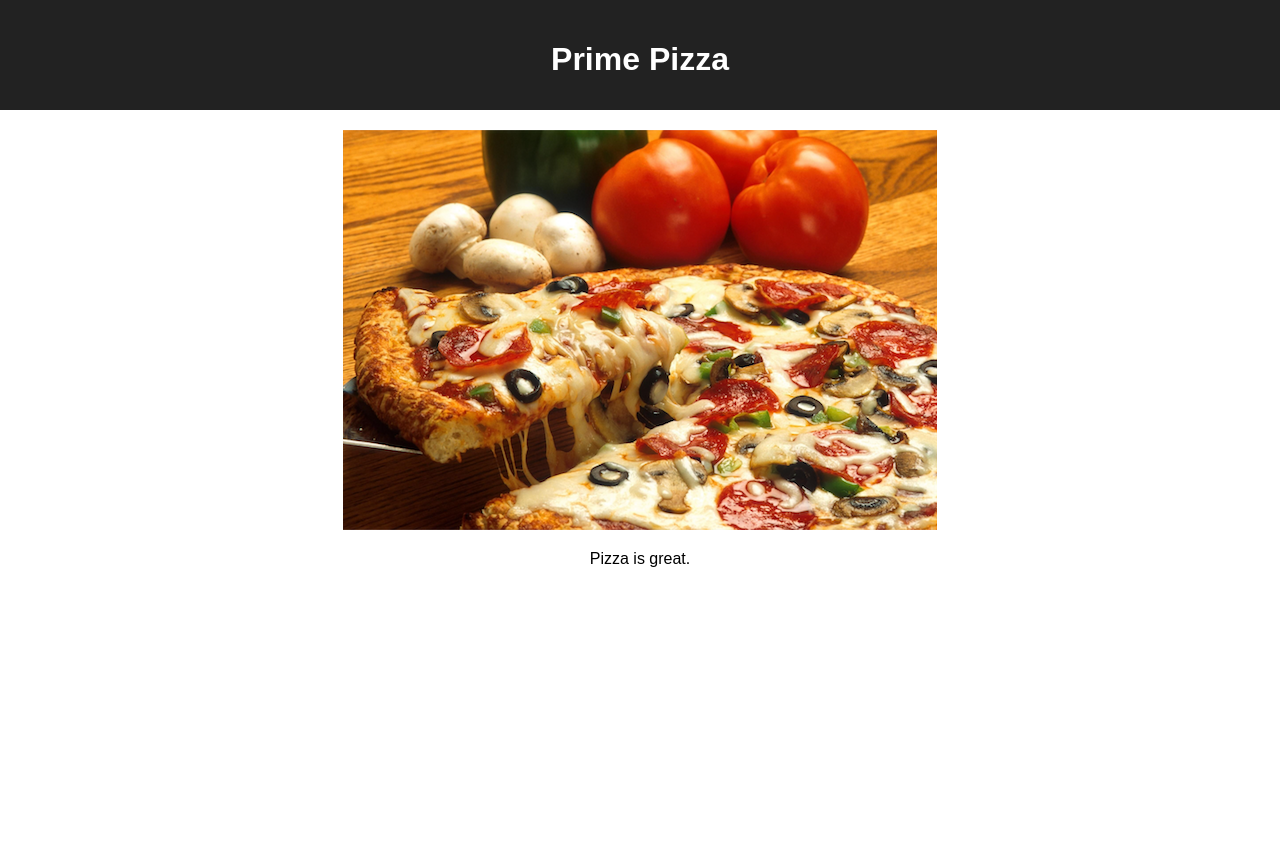
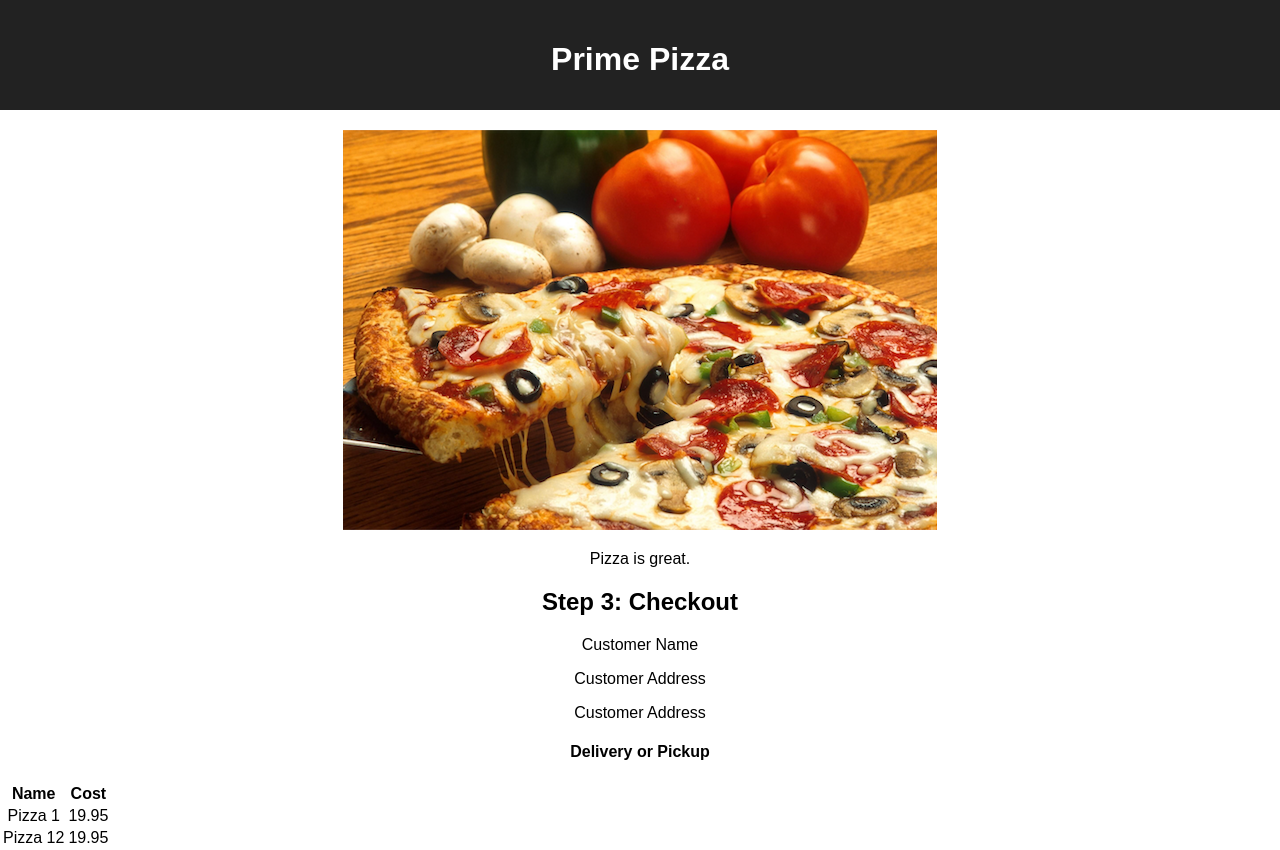
Before and after one commit to xqhuynh/pod-1-redux-pizza-parlor, a React (Create React App) app: page / in a window 1280 px wide. Before the commit the page ends 800 px from the top, so only its background shows below. Built offline with nearby package versions, Linux system fonts and the light colour scheme.

Commit message:
wireframe complete, needs style sheet but established

```diff
--- a/src/components/App/App.jsx
+++ b/src/components/App/App.jsx
@@ -1,6 +1,7 @@
 import React from 'react';
 import axios from 'axios';
 import './App.css';
+import Checkout from '../Checkout/Checkout';
 
 function App() {
 
@@ -13,6 +14,8 @@ function App() {
       <img src='images/pizza_photo.png' />
       <p>Pizza is great.</p>
 
+      <Checkout />
+
     </div>
   );
 }
--- a/src/components/Checkout/Checkout.jsx
+++ b/src/components/Checkout/Checkout.jsx
@@ -2,8 +2,38 @@
 
 function Checkout (){
     return(
-        //fuckin code bro '
+        <>
+            <h2>Step 3: Checkout</h2>
+            <p> Customer Name</p>
+            <p> Customer Address </p>
+            <p> Customer Address </p>
+            <h4> Delivery or Pickup </h4>
+
+            <table>
+                <thead>
+                    <tr>
+                    <th>Name</th>
+                    <th>Cost</th>
+                    </tr>
+                </thead>
+                <tbody>
+                    <tr>
+                        <td>Pizza 1</td>
+                        <td>19.95</td>
+                    </tr>
+                    <tr>
+                        <td>Pizza 12</td>
+                        <td>19.95</td>
+                    </tr>
+                </tbody>
+            </table>
+        </>
     )
 }
 
 export default Checkout;
+
+// [] post route to the DB
+// [] confirmation window 'order submitted!'
+// [] clear cart reducer
+// [] navigate back to the home page
```
Also changed, not shown: src/components/Checkout/Checkout.css (added).
